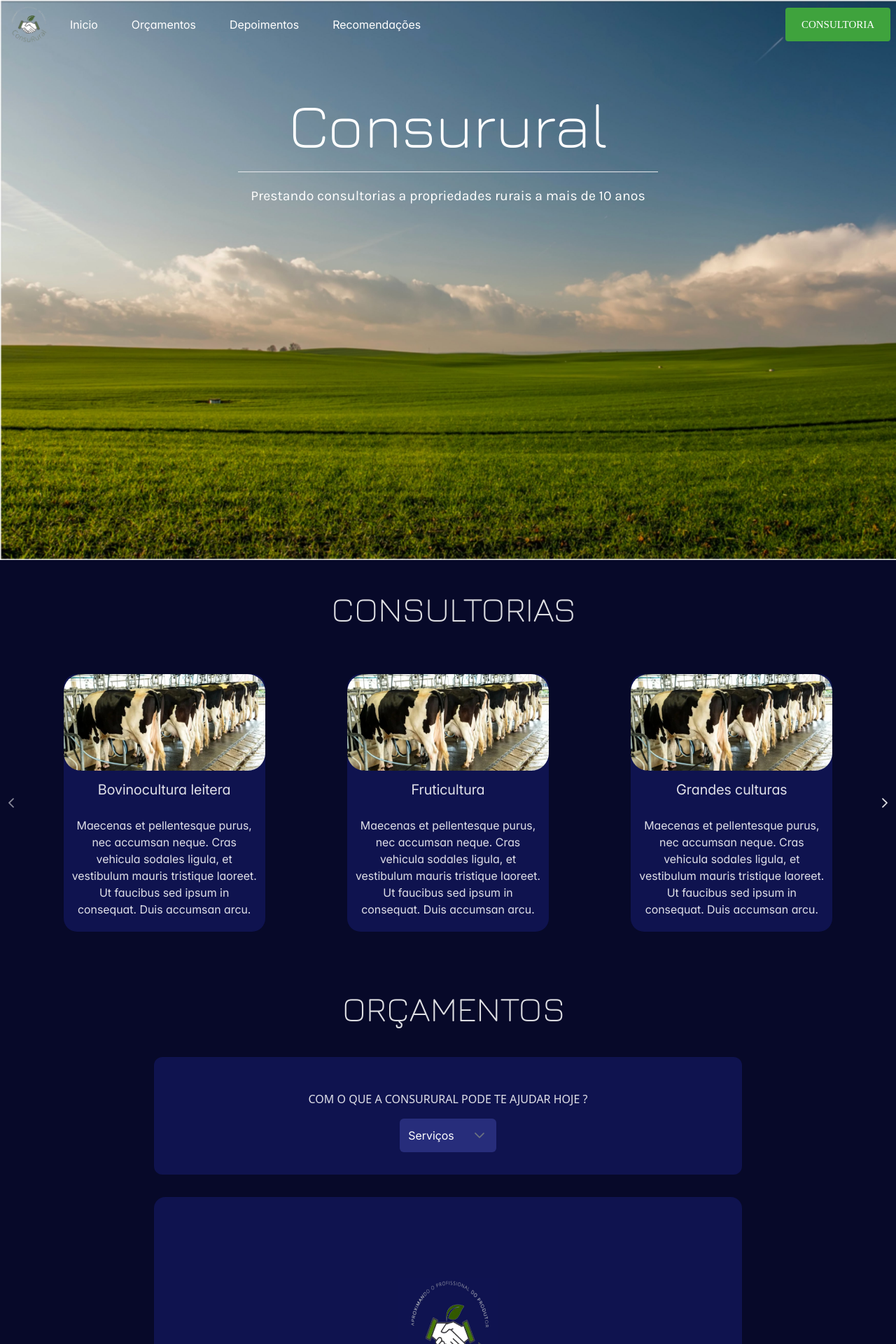
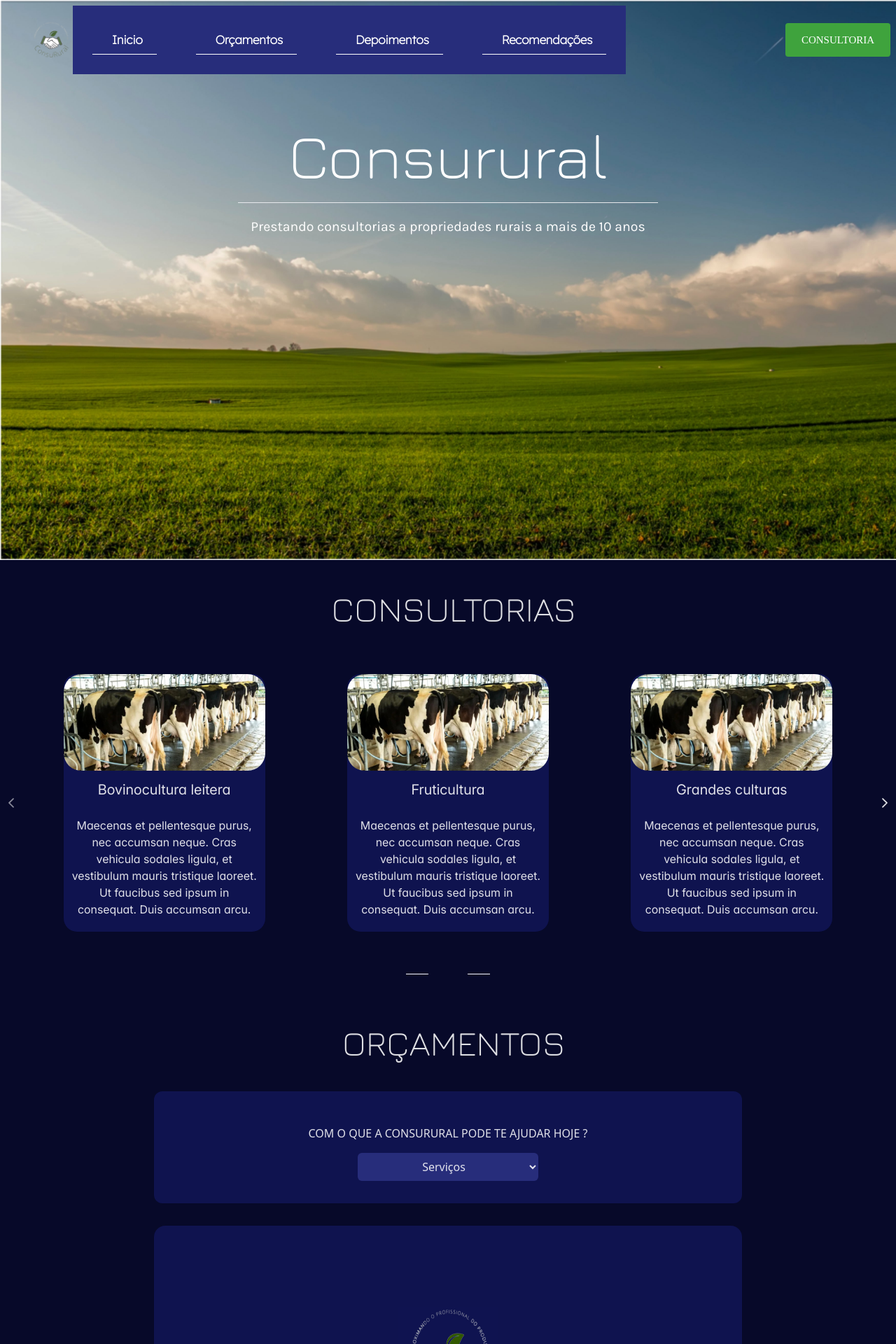
Before and after one commit to Gabrielfernandes7/frontend-consurural, a React (Vite) app in the folder frontend-consurural/: page / in a window 1280 px wide. Shown: the top 1920 px of the page at 70% size. Built offline with nearby package versions, Linux system fonts and the light colour scheme; a web font is replaced by a local one.

Commit message:
Ajustando a responsividade no site, parte 2

```diff
--- a/frontend-consurural/src/components/NavbarHome/NavbarHome.css
+++ b/frontend-consurural/src/components/NavbarHome/NavbarHome.css
@@ -1,6 +1,90 @@
 @import url("https://fonts.googleapis.com/css2?family=Jura:wght@300&family=Karla:wght@200&family=Kodchasan:wght@200&family=Lexend:wght@200&display=swap");
 
 @import url("https://fonts.googleapis.com/css2?family=Jura:wght@300&family=Karla:wght@200&family=Lexend:wght@200&display=swap");
+
+.navbar-nav li {
+  border-bottom: 2.5px solid white;
+}
+
+li:hover {
+  border-bottom: 2.5px solid #3fa33d;
+}
+
+@media only screen and (min-width: 960px) {
+  /* .button-consulting {
+        font-family: "Kodchasan";
+        font-size: 15px;
+        color: rgba(255, 255, 255, 1);
+        font-weight: 500;
+        margin: 0 4rem 0 0.2rem;
+
+        background-color: #3FA33D;
+        width: 12vw;
+        height: 6vh;
+    } */
+
+  nav {
+    display: flex;
+    align-items: center;
+    flex-direction: row-reverse;
+    padding-top: 1.25rem;
+    margin: 0 auto 0;
+  }
+
+  li {
+    display: inline;
+    margin: 1.15rem;
+
+    font-size: 16px;
+    font-family: "Lexend";
+    font-weight: 600;
+    color: rgba(255, 255, 255, 1);
+
+    border-bottom: 1px solid rgba(255, 255, 255, 1);
+  }
+
+  .nav-icon {
+    margin: 0 auto 0 2rem;
+  }
+}
+
+@media only screen and (min-width: 1091px) {
+  /* .button-consulting {
+        font-family: "Kodchasan";
+        font-size: 15px;
+        color: rgba(255, 255, 255, 1);
+        font-weight: 500;
+        margin: 0 4rem 0 0.2rem;
+
+        background-color: #3FA33D;
+        width: 12vw;
+        height: 6vh;
+    } */
+
+  nav {
+    display: flex;
+    align-items: center;
+    flex-direction: row-reverse;
+    padding-top: 1.25rem;
+    margin: 0 auto 0;
+  }
+
+  li {
+    display: inline;
+    margin: 1.75rem;
+
+    font-size: 17px;
+    font-family: "Lexend";
+    font-weight: 600;
+    color: rgba(255, 255, 255, 1);
+
+    border-bottom: 1px solid rgba(255, 255, 255, 1);
+  }
+
+  .nav-icon {
+    margin: 0 auto 0 2rem;
+  }
+}
 
 .button-consulting {
   font-family: "Kodchasan";
@@ -20,6 +104,18 @@
   background-color: transparent;
 }
 
+.p-menubar-root-list {
+  background-color: #272d7b;
+}
+
+.p-menubar-root-list span{
+    color: white;
+  }
+
+.p-menuitem-text {
+  color: black;
+}
+
 .p-menuitem-text {
   color: white;
 }
--- a/frontend-consurural/src/components/NavbarHome/NavbarHome.tsx
+++ b/frontend-consurural/src/components/NavbarHome/NavbarHome.tsx
@@ -60,6 +60,7 @@ const NavbarHome = () => {
   return (
     <div className="card">
       <Menubar
+        className="teste"
         model={items}
         start={
           <img
--- a/frontend-consurural/src/components/SchedulingForm/SchedulingForm.tsx
+++ b/frontend-consurural/src/components/SchedulingForm/SchedulingForm.tsx
@@ -5,70 +5,83 @@ import ConsultanciesForm from "./forms/ConsultanciesForm";
 import AgriculturalProjectsForm from "./forms/AgriculturalProjectsForm";
 import IrrigationEfficiencyTestsForm from "./forms/IrrigationEfficiencyTestsForm";
 
-import { Dropdown } from "primereact/dropdown";
-import "./SchedulingForm.css";
+import "./SchedulingForm.css"
 
 const SchedulingForm = () => {
+
     const [selectedOption, setSelectedOption] = useState("");
 
     const handleDropdownChange = (
-    // eslint-disable-next-line @typescript-eslint/no-explicit-any
-    event: any
-  ) => {
-    setSelectedOption(event.target.value.code);
-    console.log(event.target.value.code);
-  };
+        event: React.ChangeEvent<HTMLSelectElement>) => {
+        setSelectedOption(event.target.value);
+    }
 
     function renderForm(selectedOption: string) {
         switch (selectedOption) {
             case "1":
-        return <DiagnosticSurveyForm />;
+                return <DiagnosticSurveyForm />
             case "2":
-        return <ConsultanciesForm />;
+                return <ConsultanciesForm />
             case "3":
-        return <AgriculturalProjectsForm />;
+                return <AgriculturalProjectsForm />
             case "4":
-        return <IrrigationEfficiencyTestsForm />;
+                return <IrrigationEfficiencyTestsForm />
         }
     }
 
-  const [selectedCity, setSelectedCity] = useState(null);
-  const cities = [
-    { name: "Levantamento de diagnóstico", code: "1" },
-    { name: "Consultorias", code: "2" },
-    { name: "Projetos agropecuários", code: "3" },
-    { name: "Testes de eficiência de irrigação", code: "4" },
-  ];
-
     return (
         <div className="container-scheduling-form">
-      <h1 className="name-nav-point">ORÇAMENTOS</h1>
+            <h1 className="name-nav-point">
+                ORÇAMENTOS
+            </h1>
 
             <div className="container-dropdown rounded-xl">
-        <h1 className="py-4">COM O QUE A CONSURURAL PODE TE AJUDAR HOJE ?</h1>
 
-        <div>
-          <Dropdown
+                <h1 className="py-4">
+                    COM O QUE A CONSURURAL PODE TE AJUDAR HOJE ?
+                </h1>
+
+                <select
+                    className="rounded-md"
+                    name="dropdown-consultancies"
+                    id="dropdown-consultancies"
+                    value={selectedOption}
+                    onChange={handleDropdownChange}
                     style={{
-              backgroundColor: "#272D7B",
+                        minWidth: 100
                     }}
-            value={selectedCity}
-            onChange={handleDropdownChange}
-            options={cities}
-            optionLabel="name"
-            placeholder="Serviços"
-          />
-        </div>
+                >
+                    <option value="" disabled>
+                        Serviços
+                    </option>
+                    <option value="1">
+                        Levantamento de diagnóstico
+                    </option>
+                    <option value="2">
+                        Consultorias
+                    </option>
+                    <option value="3">
+                        Projetos agropecuários
+                    </option>
+                    <option value="4">
+                        Testes de eficiência de irrigação
+                    </option>
+                </select>
             </div>
 
-      <div className="container-forms-services flex flex-col md:flex-row rounded-2xl">
-        {selectedOption && (
+            <div
+                className="container-forms-services flex flex-col md:flex-row rounded-2xl">
+                { selectedOption && (
                     <div>
                         <div className="form-h1">
-              <h1>Formulário</h1>
+                            <h1>
+                                Formulário
+                            </h1>
                         </div>
 
-            <div className="forms">{renderForm(selectedOption)}</div>
+                        <div className="forms">
+                            { renderForm(selectedOption) }
+                        </div>
                     </div>
                 )}
 
@@ -79,18 +92,17 @@ const SchedulingForm = () => {
                         alt="Logo da consurural"
                     />
                     <h2 className="about">
-            Somos uma empresa de{" "}
-            <b className="highlighted-text">
+                        Somos uma empresa
+                        de <b className="highlighted-text">
                             Assistência Técnica e extensão Rural
-            </b>{" "}
-            com foco no{" "}
-            <b className="highlighted-text">desenvolvimento agropecuário</b>{" "}
-            para pequenos, médios e grandes produtores rurais.
+                        </b> com foco no <b className="highlighted-text">
+                            desenvolvimento agropecuário
+                        </b> para pequenos, médios e grandes produtores rurais.
                     </h2>
                 </div>
             </div>
         </div>
     );
-};
+}
 
 export default SchedulingForm;
```
Lines whose indentation alone changed are shown as unchanged.
